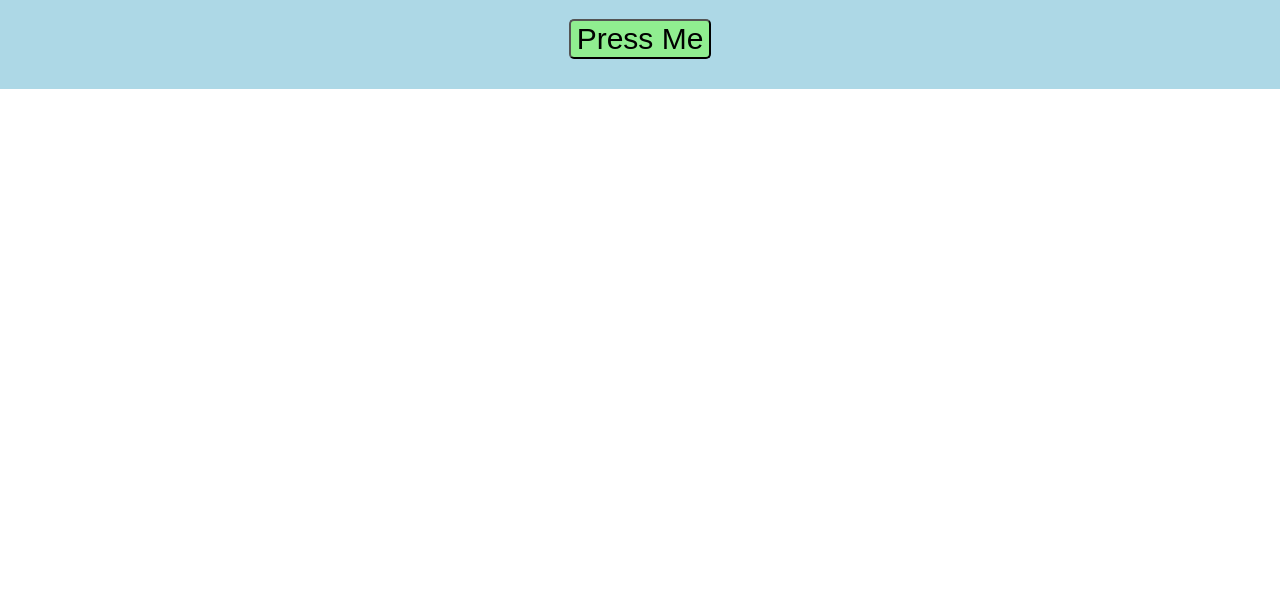
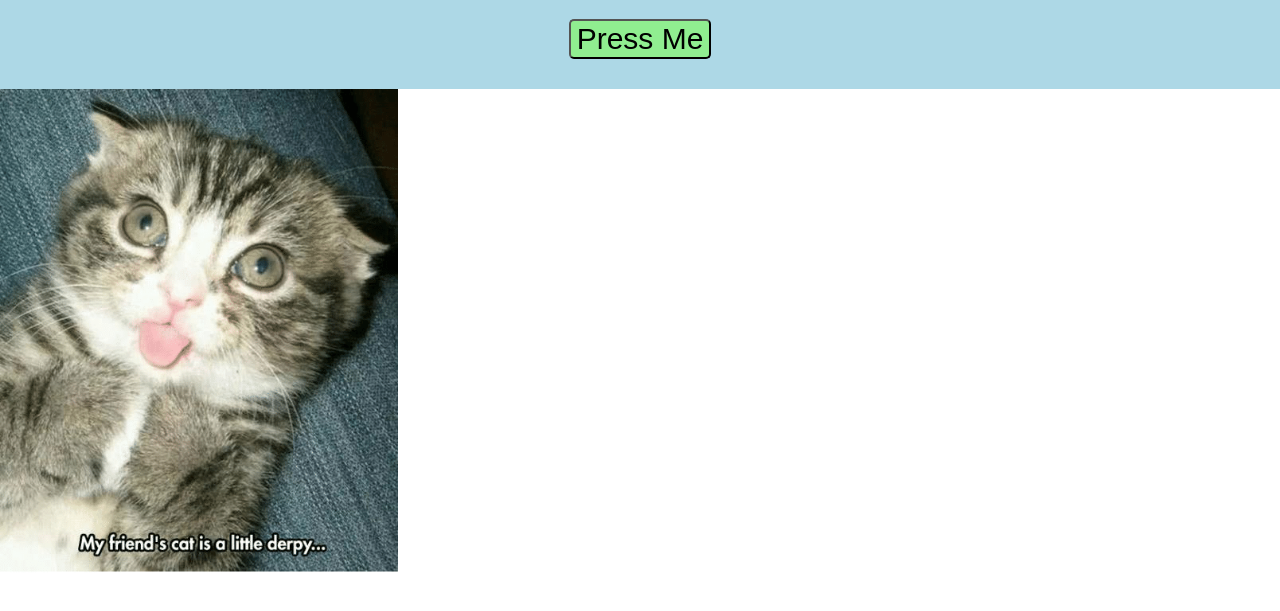
Before and after one commit to TimelikeClosure/service_worker_prototype, a plain HTML site: page index.html in a window 1280 px wide. Both pictures are taken after a click on the button "Press Me". Shown: the part 71-682 px from the top of the page. Drawn offline with Linux system fonts and the light colour scheme.

Commit message:
Added base functionality (pre-service-worker)

```diff
--- a/index.html
+++ b/index.html
@@ -2,7 +2,7 @@
 <html>
     <head>
         <meta charset="utf8">
-        <meta name="viewport" content="width=device-width;initial-scale=1.0">
+        <meta name="viewport" content="width=device-width,initial-scale=1.0">
         <link rel="stylesheet" href="style.css">
         <script src="script.js"></script>
     </head>
@@ -10,10 +10,10 @@
         <header>
             <h1>Random Image Generator</h1>
             <div>
-                <button type="button">Press Me</button>
+                <button type="button" id="image-generator">Press Me</button>
             </div>
         </header>
-        <main>
+        <main id="image-target">
 
         </main>
     </body>
--- a/script.js
+++ b/script.js
@@ -0,0 +1,17 @@
+document.addEventListener('DOMContentLoaded', initializeDOM);
+
+function initializeDOM(){
+    const generatorButton = document.getElementById('image-generator');
+    generatorButton.addEventListener('click', retrieveImage);
+}
+
+async function retrieveImage(){
+    const response = await fetch('images/index.json');
+    const imageList = await response.json();
+    const imageIndex = Math.floor(imageList.length * Math.random());
+    const imageUrl = `images/${imageList[imageIndex]}`;
+
+    const image = document.createElement('IMG');
+    image.src = imageUrl;
+    document.getElementById('image-target').prepend(image);
+}
```
